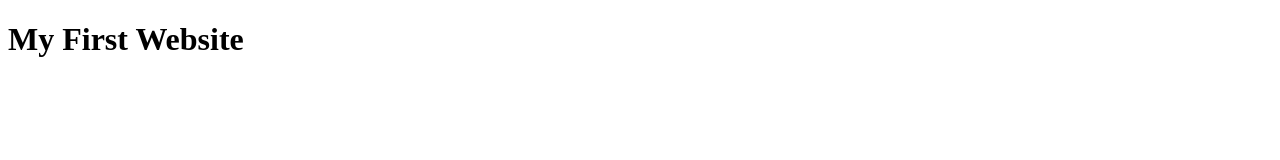
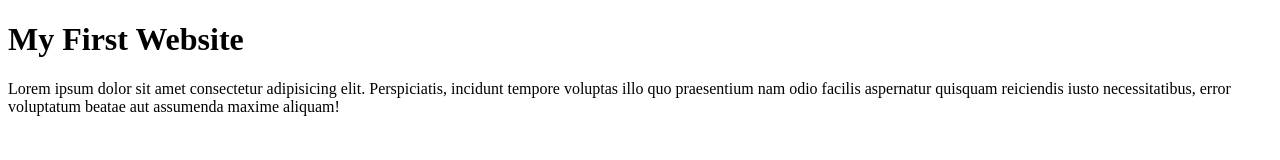
Before and after one commit to ashiqraazz/first-website, a plain HTML site: page index.html in a window 1280 px wide. Drawn offline with Linux system fonts and the light colour scheme.

Commit message:
learned git

```diff
--- a/index.html
+++ b/index.html
@@ -4,9 +4,10 @@
     <meta charset="UTF-8">
     <meta http-equiv="X-UA-Compatible" content="IE=edge">
     <meta name="viewport" content="width=device-width, initial-scale=1.0">
-    <title>Document</title>
+    <title>My First Website</title>
 </head>
 <body>
     <h1>My First Website</h1>
+    <p>Lorem ipsum dolor sit amet consectetur adipisicing elit. Perspiciatis, incidunt tempore voluptas illo quo praesentium nam odio facilis aspernatur quisquam reiciendis iusto necessitatibus, error voluptatum beatae aut assumenda maxime aliquam!</p>
 </body>
 </html>
```
